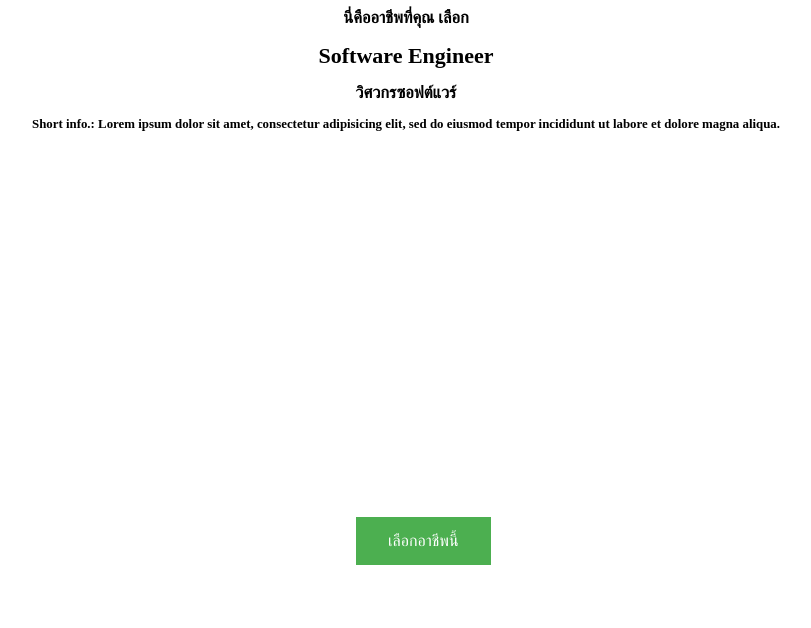
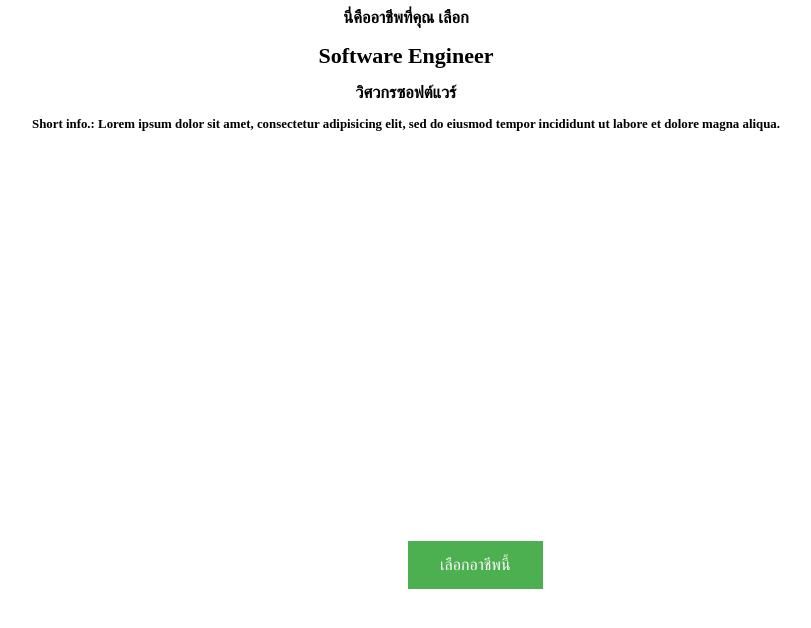
Before and after one commit to namnning/liff-demo, a plain HTML site: page index.html in a window 1280 px wide. Shown: the whole page, without its empty margins (234-1045 px from the left). Drawn offline with Linux system fonts and the light colour scheme; a script that the page names is missing.

Commit message:
test 5.0.0

```diff
--- a/index.html
+++ b/index.html
@@ -17,9 +17,9 @@
     text-decoration: none;
     display: inline-block;
     font-size: 16px;
+    margin: 4px 2px;
     cursor: pointer;
     align-items: center;
-    margin: -20px -50px;
     position:relative;
     top:50%;
     left:50%;
```
